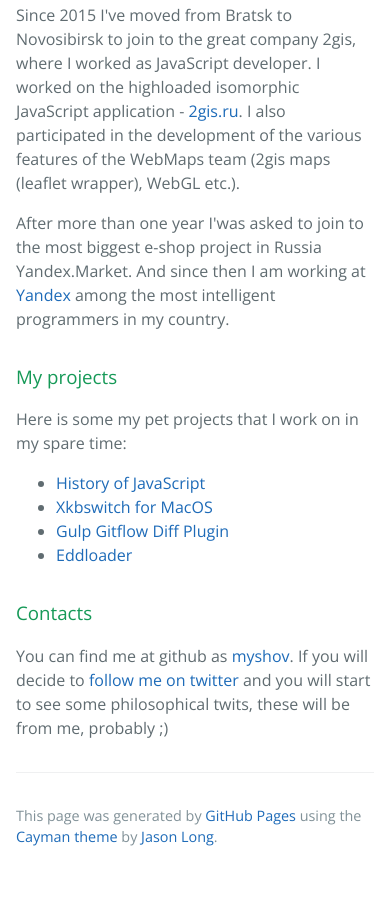
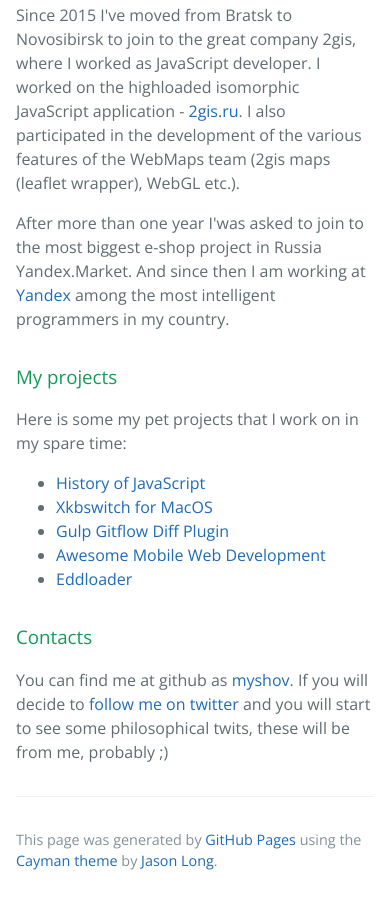
Before and after one commit to myshov/blog, a plain HTML site: page index.html in a window 390 px wide. Shown: the part 834-1738 px from the top of the page. Before the commit the page ends 1714 px from the top, so only its background shows below. Drawn offline with nearby package versions, Linux system fonts and the light colour scheme.

Commit message:
Add Awesome Mobile Web Development

```diff
--- a/index.html
+++ b/index.html
@@ -45,6 +45,7 @@
                 <li><a href="https://github.com/myshov/history_of_javascript">History of JavaScript</a></li>
                 <li><a href="https://github.com/myshov/xkbswitch-macosx">Xkbswitch for MacOS</a></li>
                 <li><a href="https://www.npmjs.com/package/gulp-gitflow-diff">Gulp Gitflow Diff Plugin</a></li>
+                <li><a href="https://github.com/myshov/awesome-mobile-web-development">Awesome Mobile Web Development</a></li>
                 <li><a href="https://github.com/myshov/eddloader">Eddloader</a></li>
             </ul>
 
```
